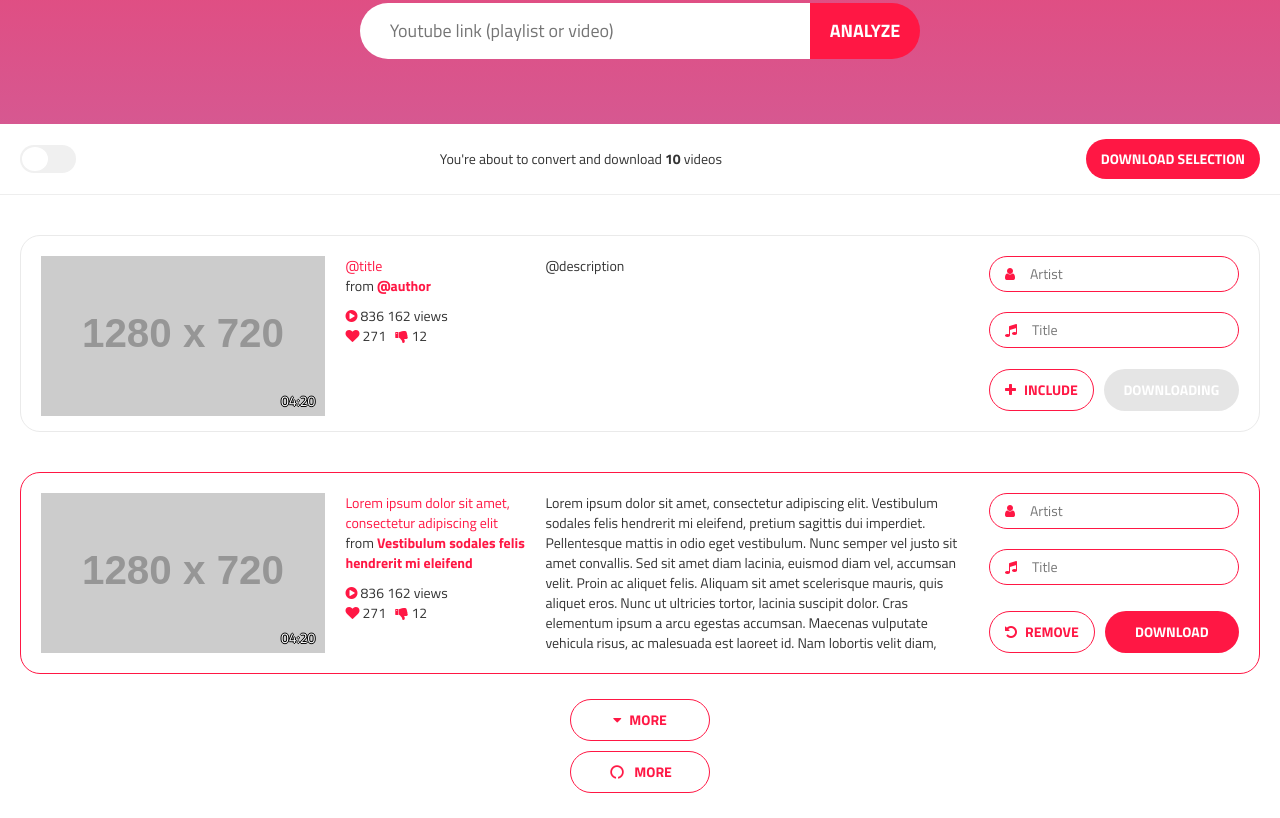
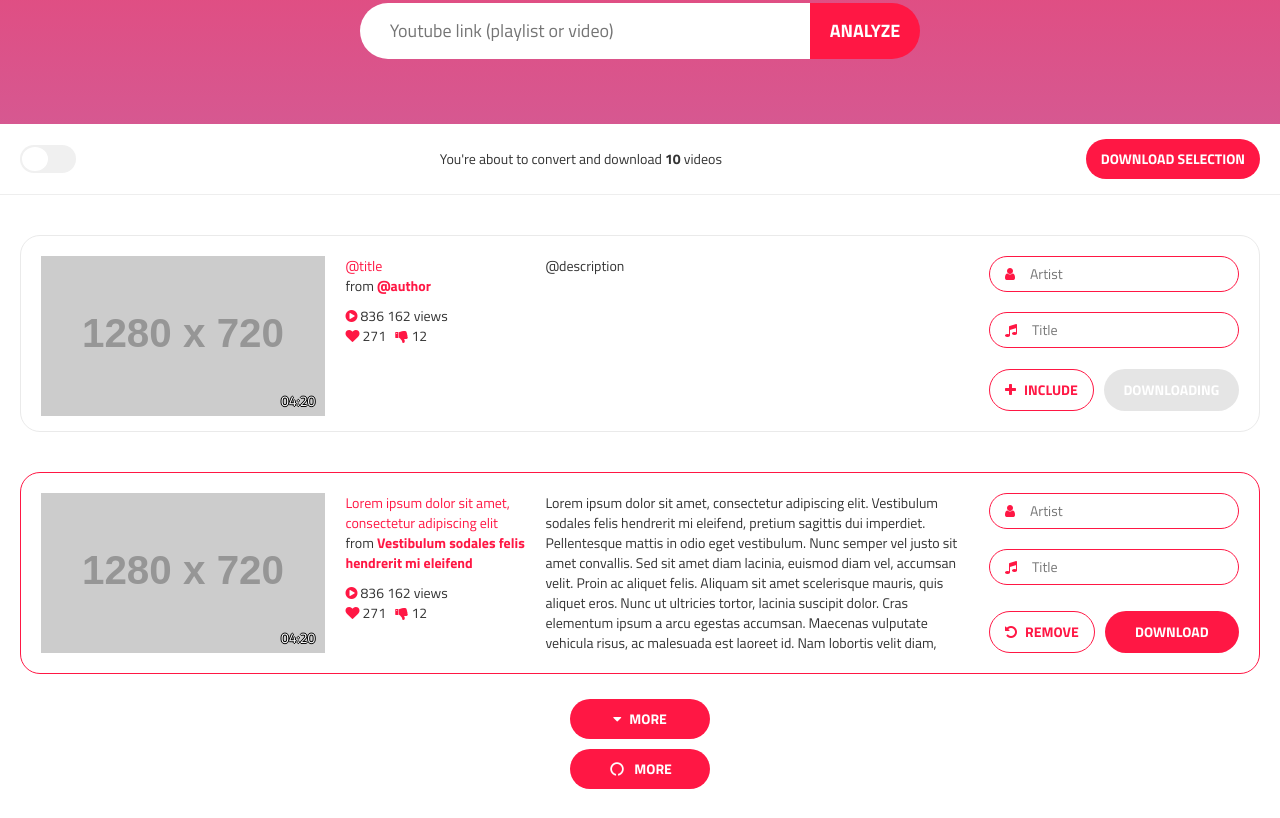
Before and after one commit to thcolin/nipper, a website: page index.html in a window 1280 px wide. Shown: the part 430-1248 px from the top of the page. Drawn offline with nearby package versions, Linux system fonts and the light colour scheme; placeholder pictures from the web are drawn by us.

Commit message:
Fix more button style

```diff
--- a/style.css
+++ b/style.css
@@ -328,9 +328,8 @@ button i{
   margin: 5px 0;
   font-weight: 700;
   text-transform: uppercase;
-  background: white;
-  border: 1px solid #ff1744;
-  color: #ff1744;
+  background: #ff1744;
+  color: white;
   min-width: 140px;
 }
 
```
